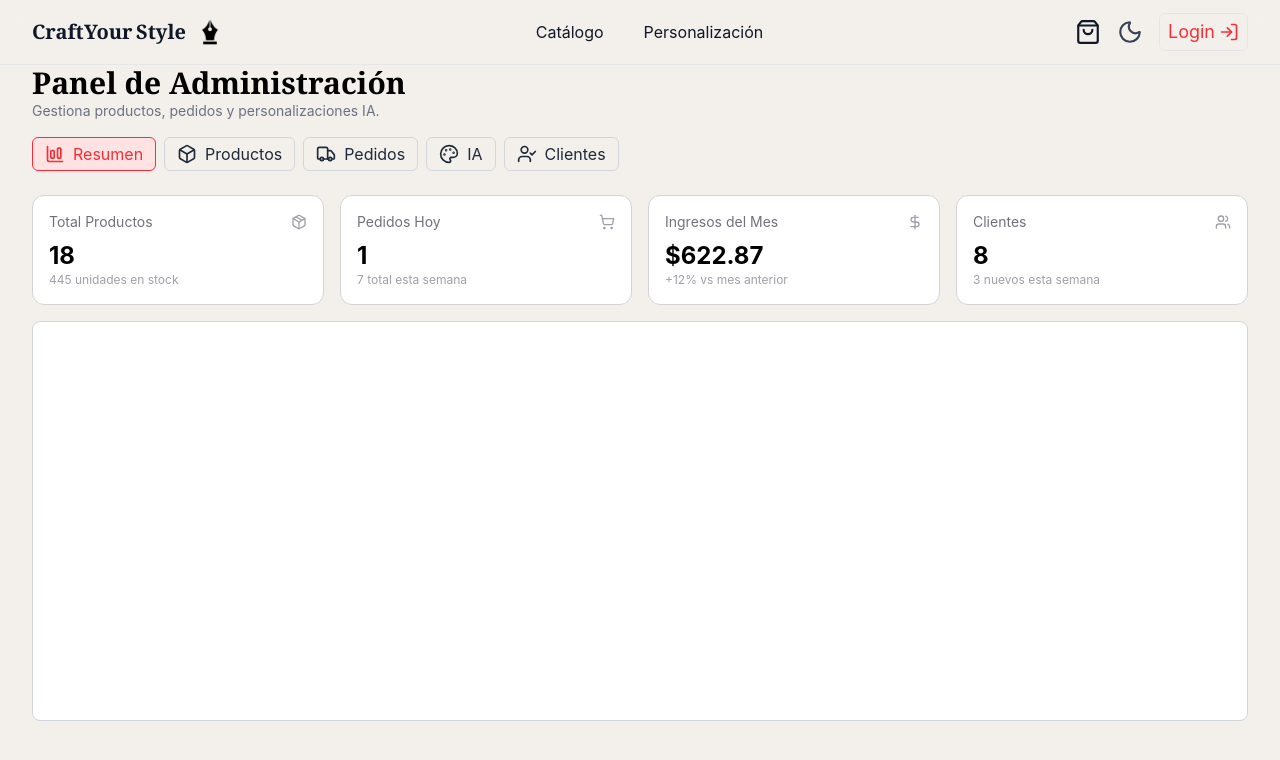
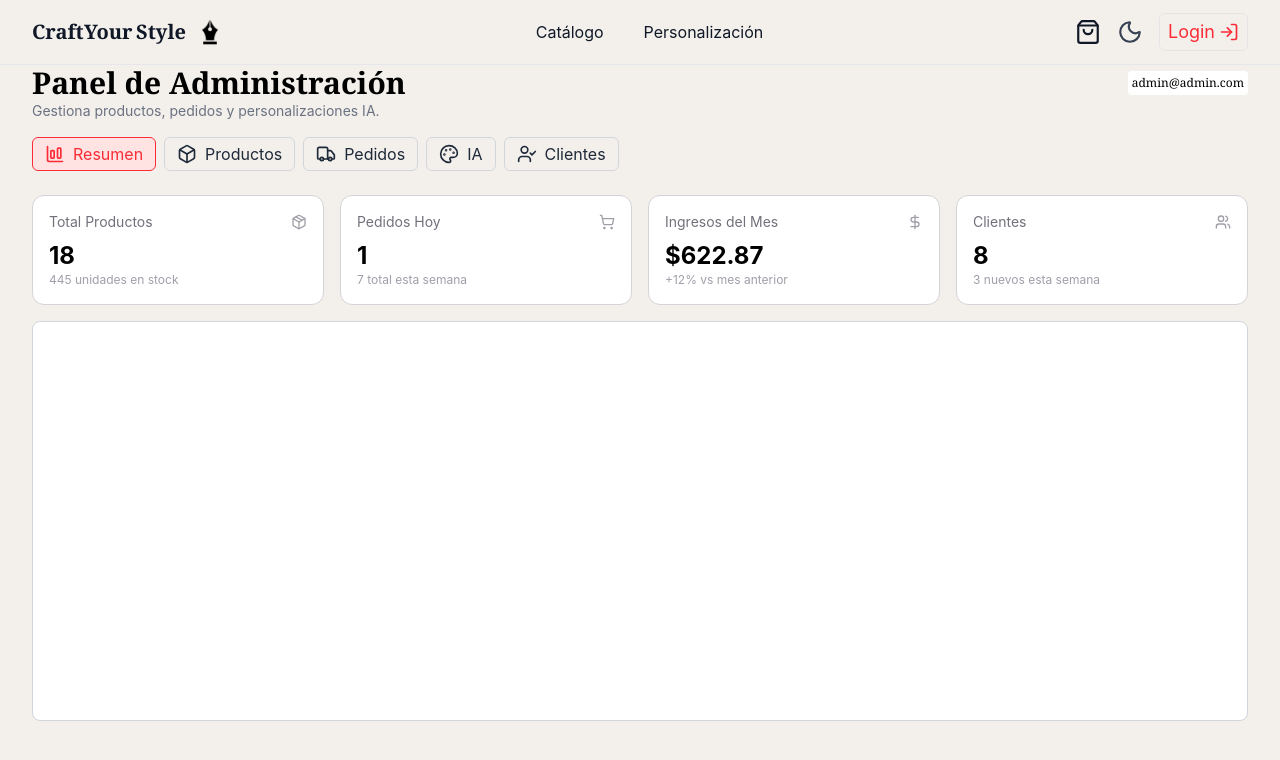
Before and after one commit to ordogens/Proyecto-Formativo-Cliente, a React (Vite) app: page /admin-view in a window 1280 px wide. Shown: the top 760 px of the page. Built offline with nearby package versions, Linux system fonts and the light colour scheme; what @react-pdf/renderer would draw is missing.

Commit message:
Preparada sección de gráfica

```diff
--- a/src/pages/adminView/AdminView.tsx
+++ b/src/pages/adminView/AdminView.tsx
@@ -10,7 +10,10 @@ export const AdminView = () => {
   return (
     <div className="px-4 md:px-8 flex flex-col gap-4">
       <section>
-        <h1 className="font-bold font-serif text-xl md:text-3xl">Panel de Administración</h1>
+        <h1 className="font-bold font-serif text-xl md:text-3xl flex justify-between items-center gap-2">
+          Panel de Administración
+          <span className="bg-white text-xs w-fit font-medium p-1 rounded-sm">admin@admin.com</span>
+        </h1>
         <p className="text-sm font-extralight md:font-normal text-gray-500">
           Gestiona productos, pedidos y personalizaciones IA.
         </p>
```
